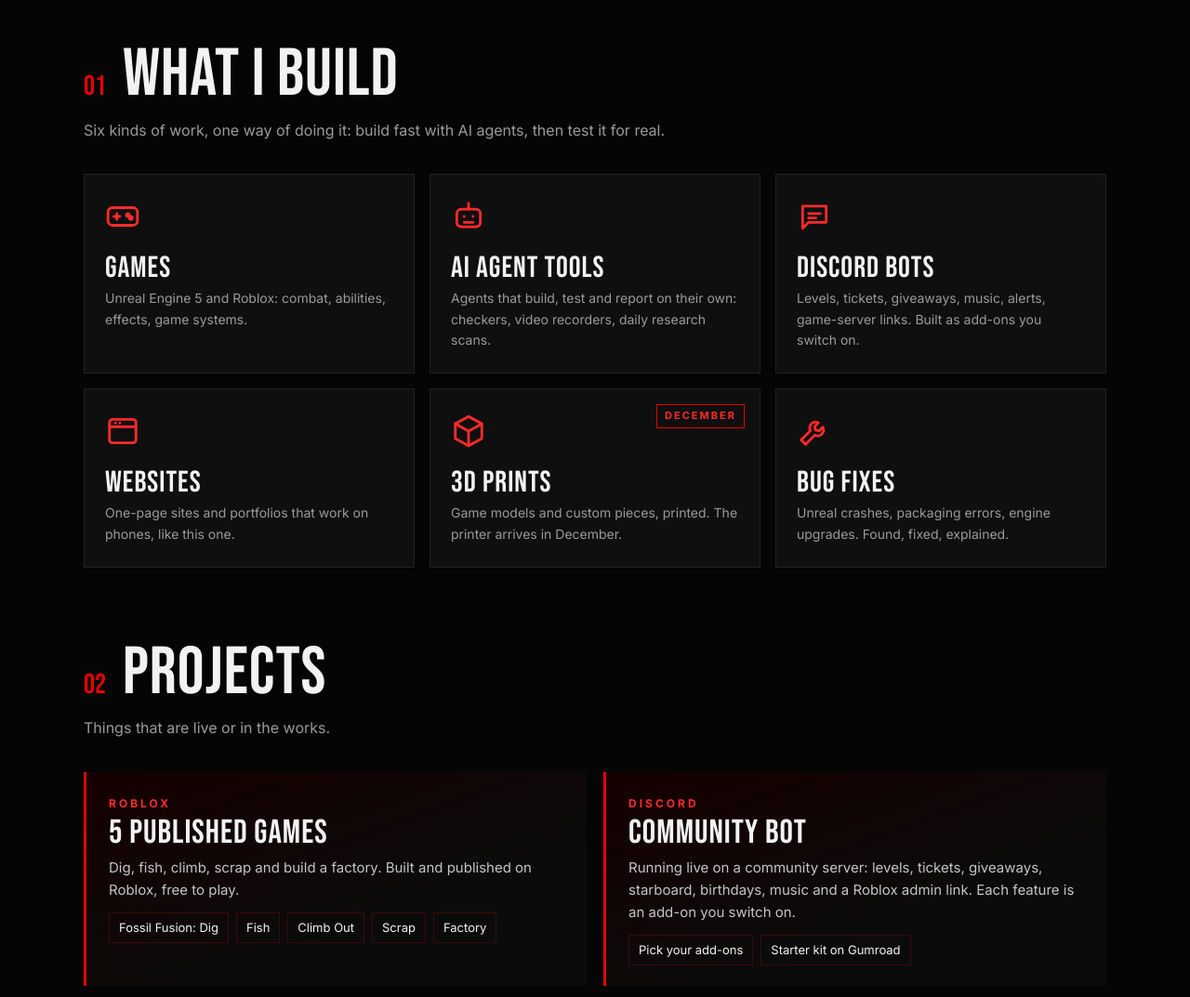
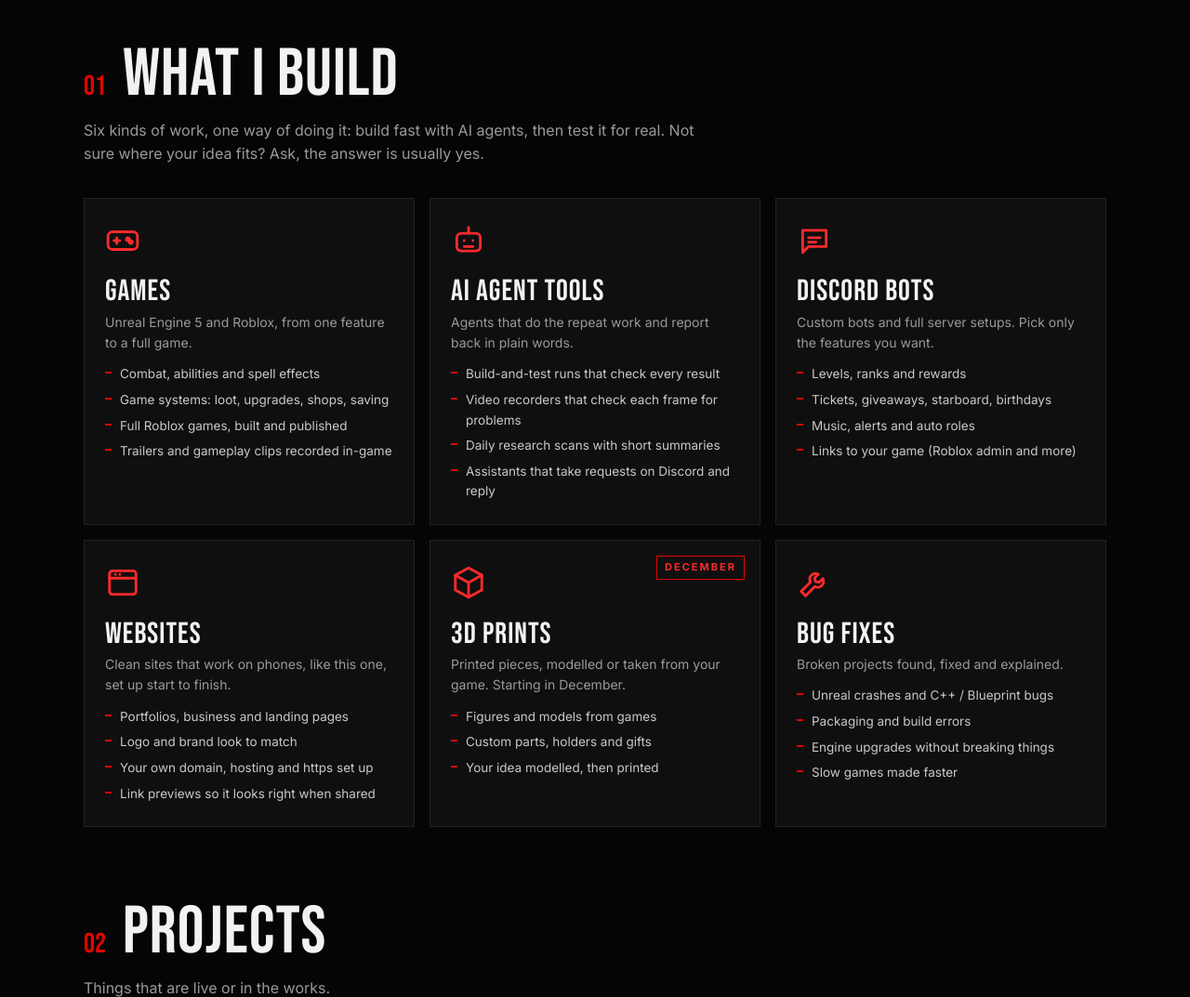
Before and after one commit to Hobieyoungiv/hardhittinstudios-site, a plain HTML site: page index.html in a window 1280 px wide. Shown: the part 860-1933 px from the top of the page at 93% size. Drawn offline with Linux system fonts and the light colour scheme.

Commit message:
More detail in What I Build and Questions

```diff
--- a/index.html
+++ b/index.html
@@ -67,6 +67,12 @@ section{padding:80px 0}
 .bcard svg{width:38px;height:38px;stroke:var(--red2);fill:none;stroke-width:1.8;stroke-linecap:round;stroke-linejoin:round;margin-bottom:14px}
 .bcard h3{font-size:32px}
 .bcard p{color:var(--dim);font-size:14px;margin-top:6px}
+.bcard ul{list-style:none;margin-top:12px;display:grid;gap:6px}
+.bcard li{color:#c9c9c9;font-size:13.5px;padding-left:16px;position:relative}
+.bcard li::before{content:"";position:absolute;left:0;top:8px;width:7px;height:2px;background:var(--red)}
+details ul{margin:10px 0 0 18px;color:var(--dim);max-width:760px}
+details li{margin:4px 0}
+details li b{color:#ddd}
 .bcard .soon{position:absolute;top:16px;right:16px;font-size:11px;font-weight:700;letter-spacing:2px;color:var(--red2);border:1px solid var(--red);padding:3px 8px}
 
 /* projects */
@@ -153,14 +159,14 @@ footer a:hover{color:var(--red2)}
 
 <section id="build"><div class="wrap">
  <div class="head"><span class="num">01</span><h2>What I Build</h2></div>
- <p class="lead">Six kinds of work, one way of doing it: build fast with AI agents, then test it for real.</p>
+ <p class="lead">Six kinds of work, one way of doing it: build fast with AI agents, then test it for real. Not sure where your idea fits? Ask, the answer is usually yes.</p>
  <div class="build">
-  <div class="bcard"><svg viewBox="0 0 24 24"><rect x="2" y="6" width="20" height="12" rx="3"/><path d="M6 12h4M8 10v4"/><circle cx="15.5" cy="11" r="1"/><circle cx="17.5" cy="13" r="1"/></svg><h3>Games</h3><p>Unreal Engine 5 and Roblox: combat, abilities, effects, game systems.</p></div>
-  <div class="bcard"><svg viewBox="0 0 24 24"><rect x="4" y="7" width="16" height="12" rx="3"/><path d="M12 3v4M9 12h.01M15 12h.01M9 16h6"/></svg><h3>AI Agent Tools</h3><p>Agents that build, test and report on their own: checkers, video recorders, daily research scans.</p></div>
-  <div class="bcard"><svg viewBox="0 0 24 24"><path d="M4 5h16v11H8l-4 4z"/><path d="M8 10h8M8 13h5"/></svg><h3>Discord Bots</h3><p>Levels, tickets, giveaways, music, alerts, game-server links. Built as add-ons you switch on.</p></div>
-  <div class="bcard"><svg viewBox="0 0 24 24"><rect x="3" y="4" width="18" height="16" rx="2"/><path d="M3 9h18M7 6.5h.01M10 6.5h.01"/></svg><h3>Websites</h3><p>One-page sites and portfolios that work on phones, like this one.</p></div>
-  <div class="bcard"><span class="soon">DECEMBER</span><svg viewBox="0 0 24 24"><path d="M12 2l9 5v10l-9 5-9-5V7z"/><path d="M12 22V12M21 7l-9 5-9-5"/></svg><h3>3D Prints</h3><p>Game models and custom pieces, printed. The printer arrives in December.</p></div>
-  <div class="bcard"><svg viewBox="0 0 24 24"><path d="M14.7 6.3a4 4 0 0 0-5.4 5.4L3 18l3 3 6.3-6.3a4 4 0 0 0 5.4-5.4l-2.5 2.5-2.5-.5-.5-2.5z"/></svg><h3>Bug Fixes</h3><p>Unreal crashes, packaging errors, engine upgrades. Found, fixed, explained.</p></div>
+  <div class="bcard"><svg viewBox="0 0 24 24"><rect x="2" y="6" width="20" height="12" rx="3"/><path d="M6 12h4M8 10v4"/><circle cx="15.5" cy="11" r="1"/><circle cx="17.5" cy="13" r="1"/></svg><h3>Games</h3><p>Unreal Engine 5 and Roblox, from one feature to a full game.</p><ul><li>Combat, abilities and spell effects</li><li>Game systems: loot, upgrades, shops, saving</li><li>Full Roblox games, built and published</li><li>Trailers and gameplay clips recorded in-game</li></ul></div>
+  <div class="bcard"><svg viewBox="0 0 24 24"><rect x="4" y="7" width="16" height="12" rx="3"/><path d="M12 3v4M9 12h.01M15 12h.01M9 16h6"/></svg><h3>AI Agent Tools</h3><p>Agents that do the repeat work and report back in plain words.</p><ul><li>Build-and-test runs that check every result</li><li>Video recorders that check each frame for problems</li><li>Daily research scans with short summaries</li><li>Assistants that take requests on Discord and reply</li></ul></div>
+  <div class="bcard"><svg viewBox="0 0 24 24"><path d="M4 5h16v11H8l-4 4z"/><path d="M8 10h8M8 13h5"/></svg><h3>Discord Bots</h3><p>Custom bots and full server setups. Pick only the features you want.</p><ul><li>Levels, ranks and rewards</li><li>Tickets, giveaways, starboard, birthdays</li><li>Music, alerts and auto roles</li><li>Links to your game (Roblox admin and more)</li></ul></div>
+  <div class="bcard"><svg viewBox="0 0 24 24"><rect x="3" y="4" width="18" height="16" rx="2"/><path d="M3 9h18M7 6.5h.01M10 6.5h.01"/></svg><h3>Websites</h3><p>Clean sites that work on phones, like this one, set up start to finish.</p><ul><li>Portfolios, business and landing pages</li><li>Logo and brand look to match</li><li>Your own domain, hosting and https set up</li><li>Link previews so it looks right when shared</li></ul></div>
+  <div class="bcard"><span class="soon">DECEMBER</span><svg viewBox="0 0 24 24"><path d="M12 2l9 5v10l-9 5-9-5V7z"/><path d="M12 22V12M21 7l-9 5-9-5"/></svg><h3>3D Prints</h3><p>Printed pieces, modelled or taken from your game. Starting in December.</p><ul><li>Figures and models from games</li><li>Custom parts, holders and gifts</li><li>Your idea modelled, then printed</li></ul></div>
+  <div class="bcard"><svg viewBox="0 0 24 24"><path d="M14.7 6.3a4 4 0 0 0-5.4 5.4L3 18l3 3 6.3-6.3a4 4 0 0 0 5.4-5.4l-2.5 2.5-2.5-.5-.5-2.5z"/></svg><h3>Bug Fixes</h3><p>Broken projects found, fixed and explained.</p><ul><li>Unreal crashes and C++ / Blueprint bugs</li><li>Packaging and build errors</li><li>Engine upgrades without breaking things</li><li>Slow games made faster</li></ul></div>
  </div>
 </div></section>
 
@@ -216,7 +222,10 @@ footer a:hover{color:var(--red2)}
 
 <section id="faq" style="padding-top:0"><div class="wrap">
  <div class="head"><span class="num">05</span><h2>Questions</h2></div>
- <details><summary>What can you build for me?</summary><p>Game features (Unreal or Roblox), Discord bots and server setups, simple websites, and soon 3D prints. Message me with your idea.</p></details>
+ <details><summary>What can you build for me?</summary><p>Most things that live on a screen, and soon things you can hold:</p><ul><li><b>Games:</b> a single feature (combat, a shop, a save system) up to a full Roblox game, in Unreal Engine 5 or Roblox.</li><li><b>Fixes:</b> crashes, build and packaging errors, engine upgrades, slow games.</li><li><b>Discord:</b> a custom bot, or a whole server set up with channels, roles and bots.</li><li><b>AI tools:</b> agents that test, record, check or research for you and report back.</li><li><b>Websites:</b> a phone-friendly site with your logo, domain and hosting set up.</li><li><b>Branding and clips:</b> logos, banners, gameplay clips and trailers.</li><li><b>3D prints</b> (from December): models, figures and custom parts.</li></ul><p>If it is not on this list, ask anyway.</p></details>
+ <details><summary>Can you work on my existing project?</summary><p>Yes. Send the project or the error and I will look at what is there first, fix or add what you need, and keep the rest the way you had it.</p></details>
+ <details><summary>Can you do a whole project, not just a fix?</summary><p>Yes. Bigger builds are split into small steps, and you see each step working before the next one starts.</p></details>
+ <details><summary>What do I get at the end?</summary><p>The finished files or a working build, and a short plain note on what was made or changed and how to use it.</p></details>
  <details><summary>Do I pay before you look at it?</summary><p>No. Message me first. I tell you if I can do it and what it costs before you order.</p></details>
  <details><summary>Do you use AI?</summary><p>Yes. AI agents do much of the building and testing. I plan the work, check every result and only send what works.</p></details>
  <details><summary>How long does it take?</summary><p>Small fixes take 1-2 days. Bigger builds depend on the size; I tell you before you order.</p></details>
```
